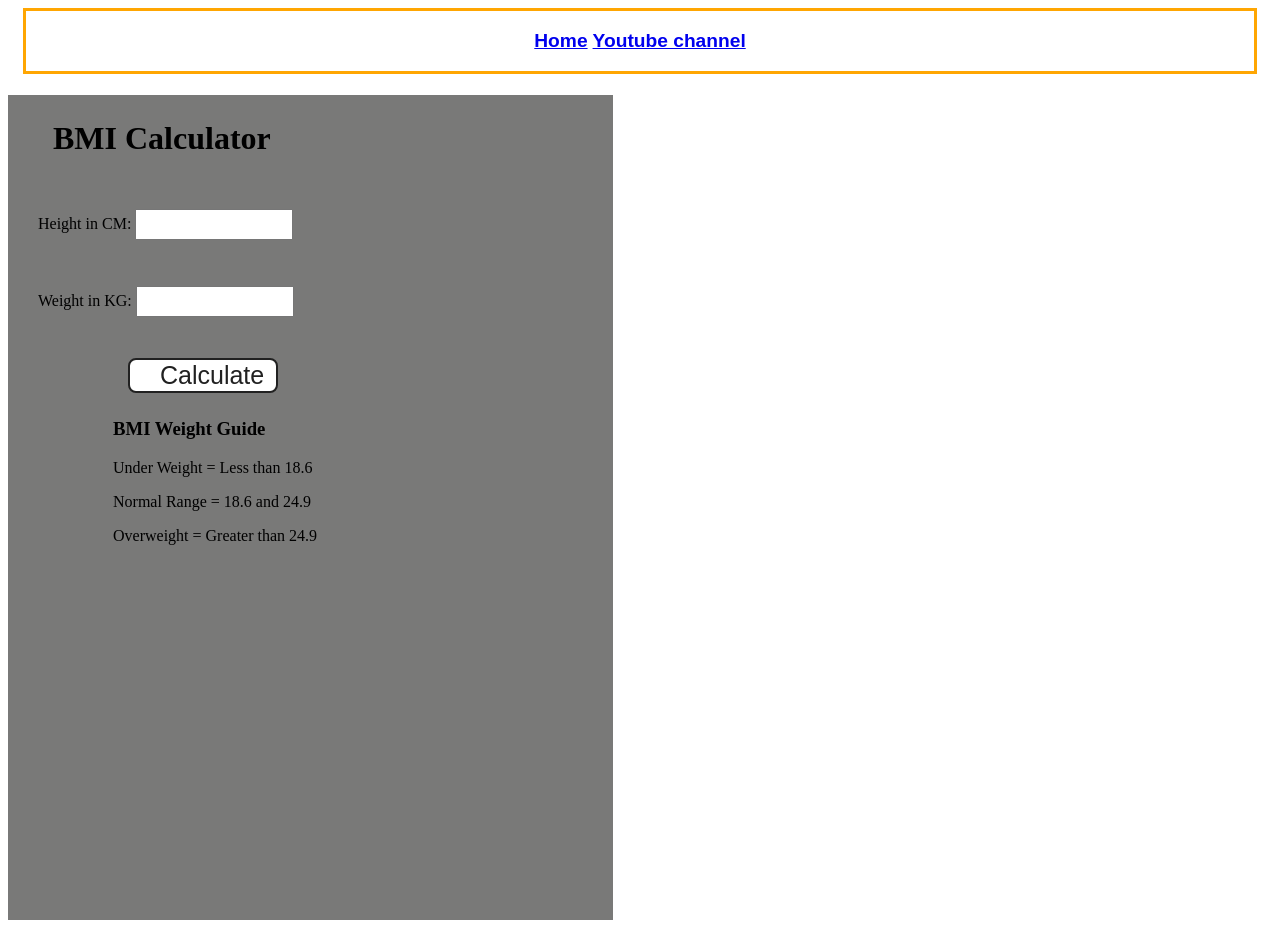
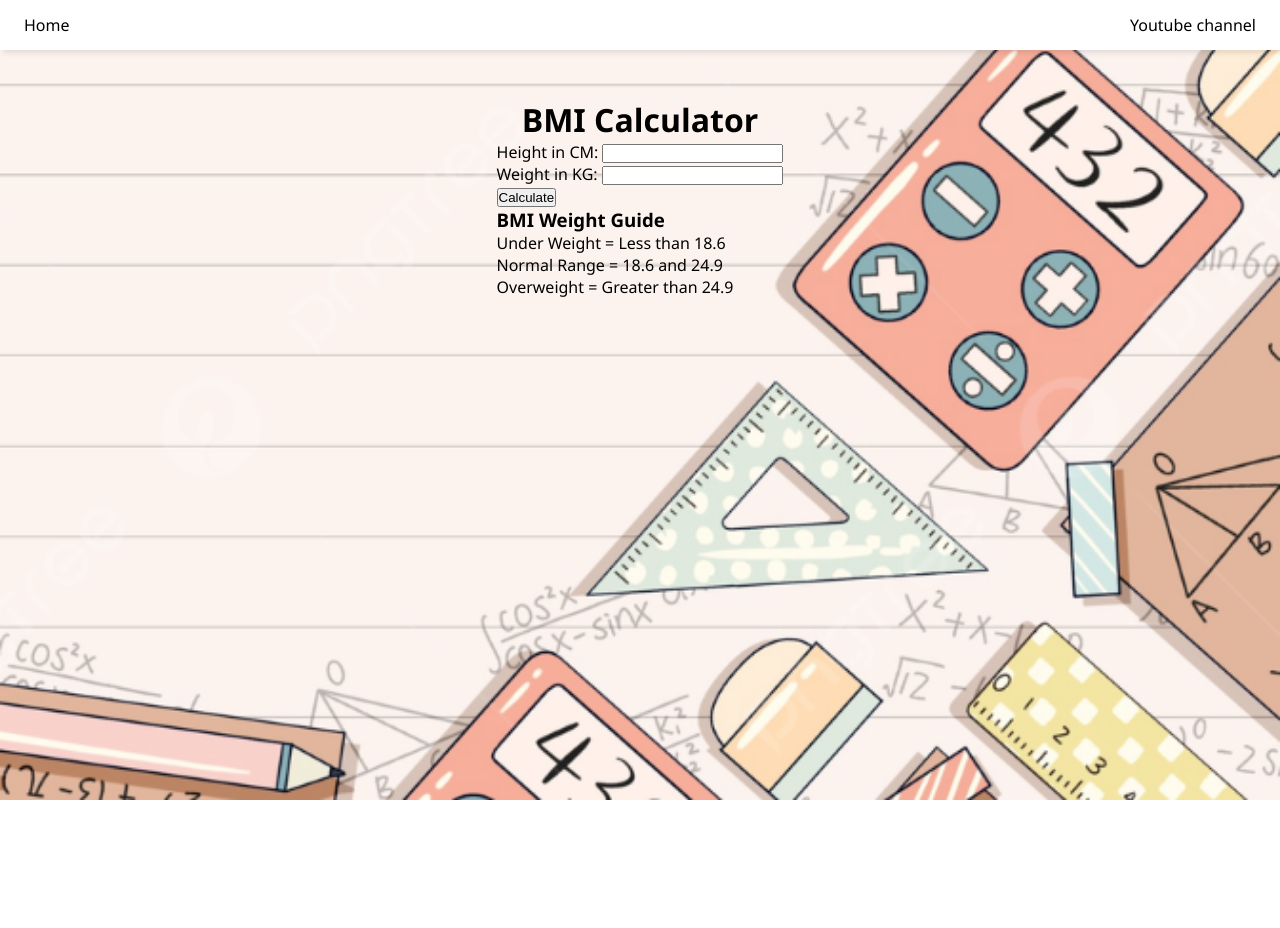
Before and after one commit to mayank-shriv/Basic_Frontend_Project, a plain HTML site: page BMI_calculator/index.html in a window 1280 px wide. After the commit the page ends 800 px from the top, so only its background shows below. Drawn offline with Linux system fonts and the light colour scheme.

Commit message:
Adding all files

```diff
--- a/BMI_calculator/index.html
+++ b/BMI_calculator/index.html
@@ -1,5 +1,6 @@
 <!DOCTYPE html>
 <html lang="en">
+
 <head>
   <meta charset="UTF-8" />
   <meta name="viewport" content="width=device-width, initial-scale=1.0" />
@@ -8,19 +9,18 @@
 
   <title>BMI Calculator</title>
 </head>
+
 <body>
   <nav class="ram">
     <a href="/" aria-current="page">Home</a>
-      <a target="_blank" href="https://www.youtube.com/@chaiaurcode"
-        >Youtube channel</a
-      >
+    <a target="_blank" href="https://www.youtube.com/@chaiaurcode">Youtube channel</a>
   </nav>
   <div class="container">
-      <h1>BMI Calculator</h1>
+    <h1 class="h1">BMI Calculator</h1>
     <form>
       <p><label>Height in CM: </label><input type="text" id="height" /></p>
       <p><label>Weight in KG: </label><input type="text" id="weight" /></p>
-        <button>Calculate</button>
+      <button class="movetocentre">Calculate</button>
       <div id="results"></div>
       <div id="weight-guide">
         <h3>BMI Weight Guide</h3>
@@ -32,4 +32,5 @@
   </div>
 </body>
 <script src="script.js"></script>
+
 </html>
--- a/BMI_calculator/style.css
+++ b/BMI_calculator/style.css
@@ -1,79 +1,62 @@
-.container {
-  width: 575px;
-  height: 825px;
-
-  background-color: #797978;
-  padding-left: 30px;
-}
-#height,
-#weight {
-  width: 150px;
-  height: 25px;
-  margin-top: 30px;
+* {
+  margin: 0;
+  padding: 0;
+  box-sizing: border-box;
 }
 
-#weight-guide {
-  margin-left: 75px;
-  margin-top: 25px;
+body {
+  min-height: 100vh;
+  background: url("Calculator_Bg.png") center/cover no-repeat;
+  font-family: 'Segoe UI', Tahoma, Geneva, Verdana, sans-serif;
+  /* Removed display: flex properties */
 }
 
-#results {
-  font-size: 35px;
-  margin-left: 90px;
-  margin-top: 20px;
-  color: rgb(241, 241, 241);
+/* Use h1 element styling directly unless you have a reason to use a class like .h1 */
+h1 {
+  text-align: center;
 }
 
-button {
-  width: 150px;
-  height: 35px;
-  margin-left: 90px;
-  margin-top: 25px;
-  background-color: #fff;
-  padding: 1px 30px;
-  border-radius: 8px;
-  color: #212121;
-  text-decoration: none;
-  border: 2px solid #212121;
-
-  font-size: 25px;
+/* Navigation styling remains untouched */
+nav {
+  background-color: white;
+  box-shadow: 3px 3px 5px rgba(0, 0, 0, 0.1);
+  display: flex;
+  justify-content: space-between;
+  align-items: center;
+  padding: 0 1rem;
+  height: 50px;
 }
 
-h1 {
-  padding-left: 15px;
-  padding-top: 25px;
-
-}
-/* Style for the main navigation container */
-.link {
-  background-color: #f4f4f4; /* Light grey background */
-  padding: 15px; /* Adds space inside the border */
-  border: 2px solid #ddd; /* A solid, light-grey border */
-  border-radius: 8px; /* Adds rounded corners */
-  text-align: center; /* Centers the links inside */
+nav a {
+  list-style: none;
+  text-decoration: none;
+  color: rgb(0, 0, 0);
+  padding: 0 0.5rem;
 }
 
-/* Style for the links inside the nav */
-.link a {
-  color: #333; /* Dark text color */
-  text-decoration: none; /* Removes the default underline */
-  margin: 0 15px; /* Adds space between the links */
-  font-family: sans-serif;
-  font-weight: bold;
+nav a:hover {
+  background-color: indianred;
+  font-weight: 700;
+  height: 100%;
 }
 
-    .ram {
-      color: #333;
-      /* Dark text color */
-      text-decoration: none;
-      /* Removes the default underline */
-      margin: 0 15px;
-      /* Adds space between the links */
-      font-family: sans-serif;
-      font-weight: bold;
-      text-align: center;
-      font-size: larger;
-      border: solid #ffa602;
-      padding: 1.5%;
-
-    }
+/* Container centered on the page */
+.container {
+  width: 90%;
+  max-width: 1200px;
+  margin: 1rem auto;  /* auto margin horizontally centers the div */
+  display: flex;
+  flex-direction: column;
+  align-items: center;
+  justify-content: center;
+  padding: 2rem;
+}
+.movtocentre{
+  width: 90%;
+  max-width: 1200px;
+  margin: 1rem auto;  /* auto margin horizontally centers the div */
+  display: flex;
+  flex-direction: column;
+  padding: 1rem;
+  align-items: center;  /* centers child elements */
+}
```
Also changed, not shown: BMI_calculator/Calculator_Bg.png (added). Lines whose indentation alone changed are shown as unchanged.
